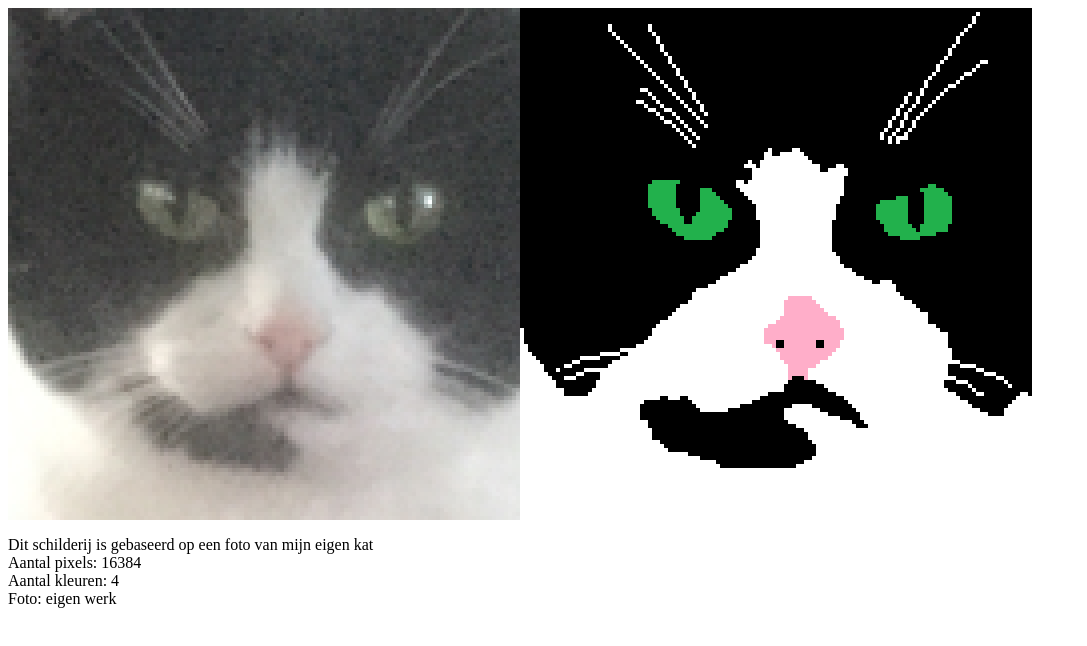
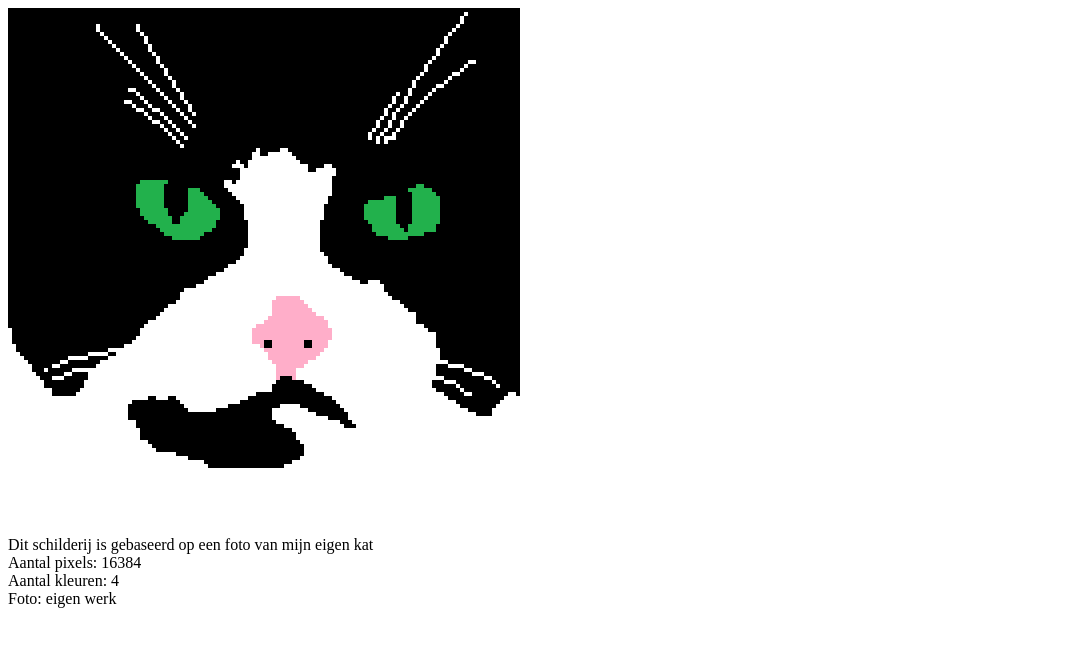
Before and after one commit to reviiii/art, a plain HTML site: page kat.html in a window 1280 px wide. Shown: the whole page, without its empty margins (0-1087 px from the left). Drawn offline with Linux system fonts and the light colour scheme.

Commit message:
Update kat.html

```diff
--- a/kat.html
+++ b/kat.html
@@ -10,7 +10,7 @@ img {
 </style>
 </head>
 <body>
-<img src="kat_original.png" width="512"><img src="kat.png" width="512">
+<!-- <img src="kat_original.png" width="512"> --><img src="kat.png" width="512">
 <p>Dit schilderij is gebaseerd op een foto van mijn eigen kat<br>
 Aantal pixels: 16384<br>
 Aantal kleuren: 4<br>
```
